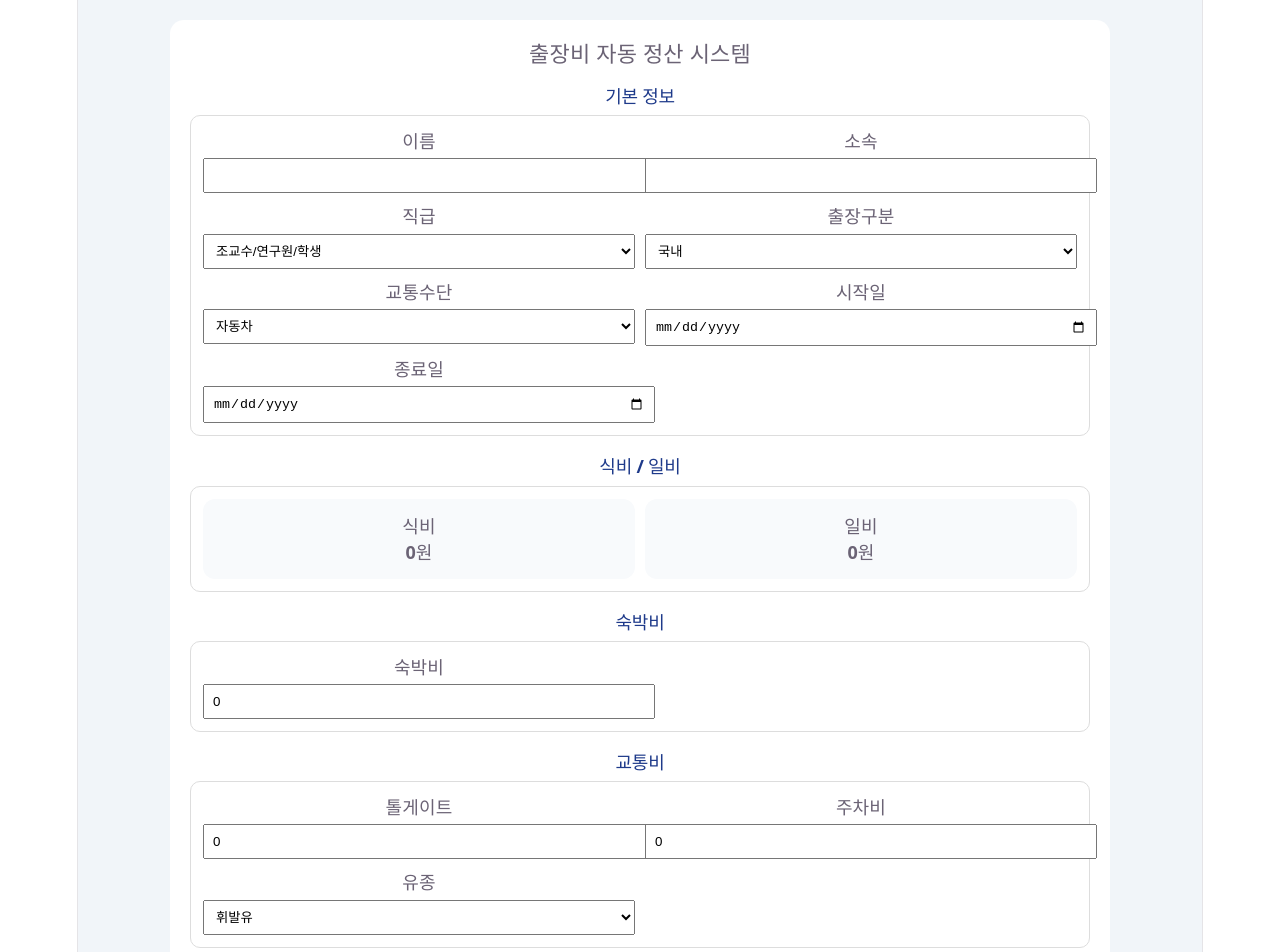
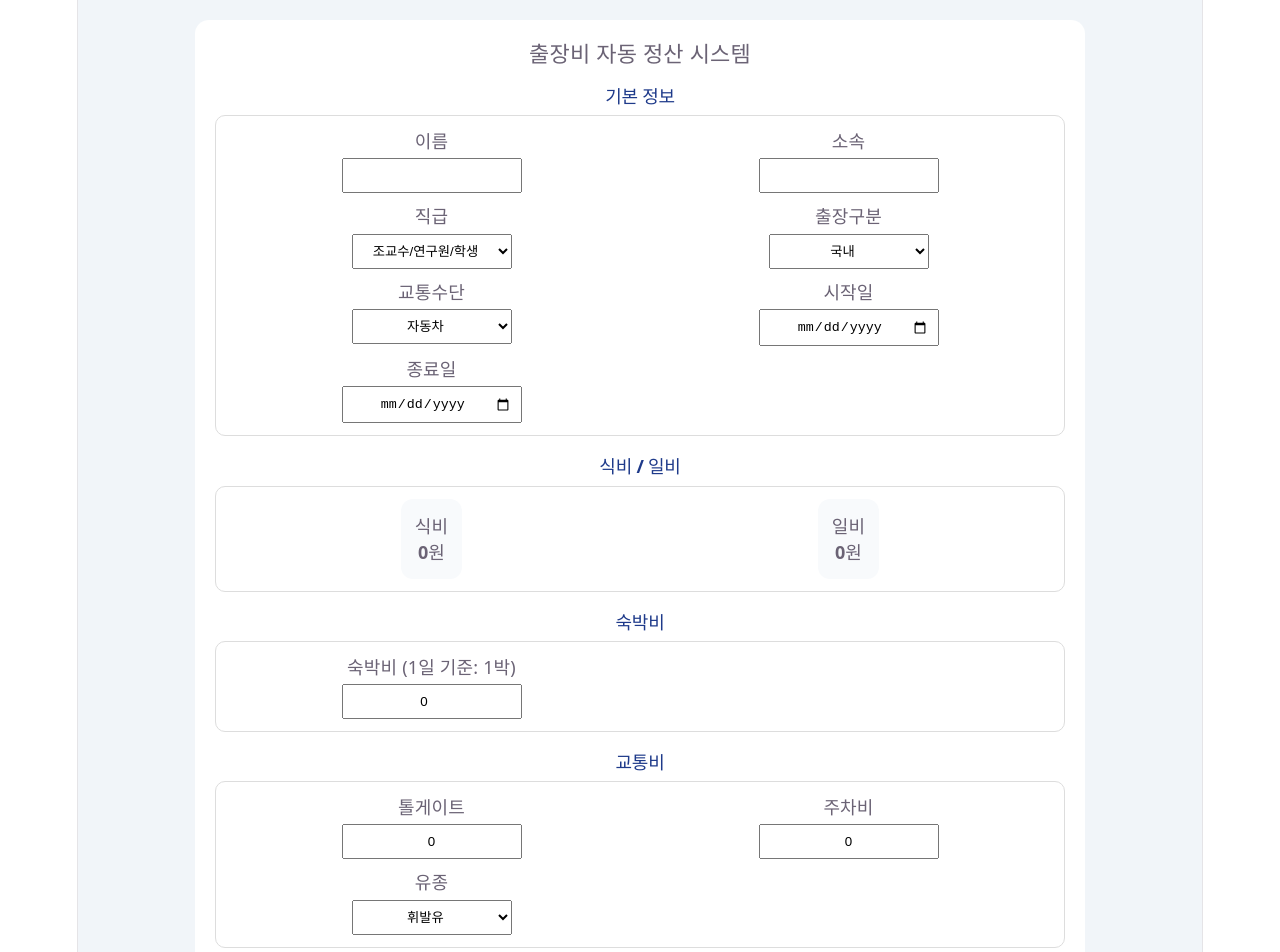
Before and after one commit to kongjuwooyh/business-trip, a React (Vite) app: page / in a window 1280 px wide. Shown: the top 952 px of the page. Built offline with nearby package versions, Linux system fonts and the light colour scheme.

Commit message:
restore lodging limit + final stabilization

```diff
--- a/src/App.jsx
+++ b/src/App.jsx
@@ -27,30 +27,39 @@ export default function App() {
     airParking: 0,
   });
 
-  /* ================= 계산 ================= */
-
+  /* ================= 출장일수 ================= */
   const days =
     form.start && form.end
       ? Math.max(
           1,
           Math.ceil(
-            (new Date(form.end) - new Date(form.start)) /
+            (new Date(form.end) -
+              new Date(form.start)) /
               (1000 * 60 * 60 * 24)
           ) + 1
         )
       : 0;
 
+  const isOneDay = days === 1;
+
+  /* ================= 계산 ================= */
   const meal = days * 25000;
   const daily = days * 25000;
 
   const transportTotal = (() => {
     if (form.type === "해외") {
-      return Number(cost.air) + Number(cost.airParking);
+      return (
+        Number(cost.air) +
+        Number(cost.airParking)
+      );
     }
 
     switch (form.transport) {
       case "자동차":
-        return Number(cost.toll) + Number(cost.parking);
+        return (
+          Number(cost.toll) +
+          Number(cost.parking)
+        );
       case "기차":
         return Number(cost.train);
       case "버스":
@@ -62,13 +71,24 @@ export default function App() {
     }
   })();
 
+  /* ================= 숙박 기준 ================= */
+  const lodgingLimit = 1; // 🔥 1일 기준 표시용 (요구사항)
+
+  const lodgingValue = isOneDay
+    ? 0
+    : Number(cost.lodging);
+
   const total =
-    meal + daily + Number(cost.lodging) + transportTotal;
+    meal +
+    daily +
+    lodgingValue +
+    transportTotal;
 
   /* ================= 저장 ================= */
-
   const saveImage = async () => {
-    const canvas = await html2canvas(ref.current, { scale: 2 });
+    const canvas = await html2canvas(ref.current, {
+      scale: 2,
+    });
     const a = document.createElement("a");
     a.download = "출장비.png";
     a.href = canvas.toDataURL();
@@ -76,18 +96,21 @@ export default function App() {
   };
 
   const savePDF = async () => {
-    const canvas = await html2canvas(ref.current, { scale: 2 });
+    const canvas = await html2canvas(ref.current, {
+      scale: 2,
+    });
+
     const img = canvas.toDataURL("image/png");
+    const pdf = new jsPDF("p", "mm", "a4");
 
-    const pdf = new jsPDF("p", "mm", "a4");
-    const w = pdf.internal.pageSize.getWidth();
-    const h = (canvas.height * w) / canvas.width;
+    const w =
+      pdf.internal.pageSize.getWidth();
+    const h =
+      (canvas.height * w) / canvas.width;
 
     pdf.addImage(img, "PNG", 0, 0, w, h);
     pdf.save("출장비.pdf");
   };
-
-  /* ================= UI ================= */
 
   return (
     <div style={bg}>
@@ -96,7 +119,7 @@ export default function App() {
 
         {/* 기본정보 */}
         <Section title="기본 정보">
-          <Grid2>
+          <Grid>
             <Input label="이름" />
             <Input label="소속" />
 
@@ -104,7 +127,10 @@ export default function App() {
               label="직급"
               value={form.position}
               onChange={(v) =>
-                setForm({ ...form, position: v })
+                setForm({
+                  ...form,
+                  position: v,
+                })
               }
               options={[
                 "교수/부교수",
@@ -116,7 +142,10 @@ export default function App() {
               label="출장구분"
               value={form.type}
               onChange={(v) =>
-                setForm({ ...form, type: v })
+                setForm({
+                  ...form,
+                  type: v,
+                })
               }
               options={["국내", "해외"]}
             />
@@ -125,7 +154,10 @@ export default function App() {
               label="교통수단"
               value={form.transport}
               onChange={(v) =>
-                setForm({ ...form, transport: v })
+                setForm({
+                  ...form,
+                  transport: v,
+                })
               }
               options={[
                 "자동차",
@@ -142,7 +174,10 @@ export default function App() {
               type="date"
               value={form.start}
               onChange={(v) =>
-                setForm({ ...form, start: v })
+                setForm({
+                  ...form,
+                  start: v,
+                })
               }
             />
 
@@ -151,37 +186,44 @@ export default function App() {
               type="date"
               value={form.end}
               onChange={(v) =>
-                setForm({ ...form, end: v })
+                setForm({
+                  ...form,
+                  end: v,
+                })
               }
             />
-          </Grid2>
+          </Grid>
         </Section>
 
-        {/* 식비/일비 */}
+        {/* 식비 */}
         <Section title="식비 / 일비">
-          <Grid2>
+          <Grid>
             <Card title="식비" value={meal} />
             <Card title="일비" value={daily} />
-          </Grid2>
+          </Grid>
         </Section>
 
         {/* 숙박 */}
         <Section title="숙박비">
-          <Grid2>
+          <Grid>
             <Input
-              label="숙박비"
+              label={`숙박비 (1일 기준: ${lodgingLimit}박)`}  // 🔥 기준 복구
               type="number"
-              value={cost.lodging}
+              value={lodgingValue}
               onChange={(v) =>
-                setCost({ ...cost, lodging: v })
+                setCost({
+                  ...cost,
+                  lodging: v,
+                })
               }
+              disabled={isOneDay}
             />
-          </Grid2>
+          </Grid>
         </Section>
 
         {/* 교통 */}
         <Section title="교통비">
-          <Grid2>
+          <Grid>
             {form.type === "해외" ? (
               <>
                 <Input
@@ -189,10 +231,12 @@ export default function App() {
                   type="number"
                   value={cost.air}
                   onChange={(v) =>
-                    setCost({ ...cost, air: v })
+                    setCost({
+                      ...cost,
+                      air: v,
+                    })
                   }
                 />
-
                 <Input
                   label="항공 주차비"
                   type="number"
@@ -211,7 +255,6 @@ export default function App() {
                   <>
                     <Input
                       label="톨게이트"
-                      type="number"
                       value={cost.toll}
                       onChange={(v) =>
                         setCost({
@@ -220,10 +263,8 @@ export default function App() {
                         })
                       }
                     />
-
                     <Input
                       label="주차비"
-                      type="number"
                       value={cost.parking}
                       onChange={(v) =>
                         setCost({
@@ -232,7 +273,6 @@ export default function App() {
                         })
                       }
                     />
-
                     <Select
                       label="유종"
                       value={cost.fuel}
@@ -256,7 +296,6 @@ export default function App() {
                 {form.transport === "기차" && (
                   <Input
                     label="기차비"
-                    type="number"
                     value={cost.train}
                     onChange={(v) =>
                       setCost({
@@ -270,7 +309,6 @@ export default function App() {
                 {form.transport === "버스" && (
                   <Input
                     label="버스비"
-                    type="number"
                     value={cost.bus}
                     onChange={(v) =>
                       setCost({
@@ -284,7 +322,6 @@ export default function App() {
                 {form.transport === "항공" && (
                   <Input
                     label="항공비"
-                    type="number"
                     value={cost.air}
                     onChange={(v) =>
                       setCost({
@@ -298,7 +335,6 @@ export default function App() {
                 {form.transport === "기타" && (
                   <Input
                     label="기타"
-                    type="number"
                     value={cost.etc}
                     onChange={(v) =>
                       setCost({
@@ -310,21 +346,27 @@ export default function App() {
                 )}
               </>
             )}
-          </Grid2>
+          </Grid>
         </Section>
 
         {/* 정산 */}
         <Section title="정산 요약">
-          <Grid2>
+          <Grid>
             <Card title="식비" value={meal} />
             <Card title="일비" value={daily} />
-            <Card title="숙박" value={cost.lodging} />
-            <Card title="교통" value={transportTotal} />
-            <Card title="총액" value={total} highlight />
-          </Grid2>
+            <Card title="숙박" value={lodgingValue} />
+            <Card
+              title="교통"
+              value={transportTotal}
+            />
+            <Card
+              title="총액"
+              value={total}
+              highlight
+            />
+          </Grid>
         </Section>
 
-        {/* 버튼 */}
         <div style={btnWrap}>
           <button style={btn} onClick={saveImage}>
             이미지 저장
@@ -359,17 +401,21 @@ function Section({ title, children }) {
 
 function Input({
   label,
-  type = "text",
   value,
   onChange,
+  type = "text",
+  disabled,
 }) {
   return (
-    <div>
+    <div style={field}>
       <label>{label}</label>
       <input
         type={type}
         value={value}
-        onChange={(e) => onChange?.(e.target.value)}
+        disabled={disabled}
+        onChange={(e) =>
+          onChange?.(e.target.value)
+        }
         style={input}
       />
     </div>
@@ -384,12 +430,14 @@ function Select({
   disabled,
 }) {
   return (
-    <div>
+    <div style={field}>
       <label>{label}</label>
       <select
         value={value}
-        onChange={(e) => onChange?.(e.target.value)}
         disabled={disabled}
+        onChange={(e) =>
+          onChange?.(e.target.value)
+        }
         style={input}
       >
         {options.map((o) => (
@@ -426,11 +474,13 @@ const bg = {
   background: "#f1f5f9",
   minHeight: "100vh",
   padding: 20,
+  display: "flex",
+  justifyContent: "center",
 };
 
 const wrap = {
-  maxWidth: 900,
-  margin: "0 auto",
+  width: "100%",
+  maxWidth: 850,
   background: "#fff",
   padding: 20,
   borderRadius: 14,
@@ -457,18 +507,26 @@ const box = {
   borderRadius: 10,
 };
 
+const field = {
+  display: "flex",
+  flexDirection: "column",
+  alignItems: "center",
+};
+
 const input = {
-  width: "100%",
+  width: "160px",
   padding: 8,
   marginTop: 4,
+  textAlign: "center",
 };
 
-const Grid2 = ({ children }) => (
+const Grid = ({ children }) => (
   <div
     style={{
       display: "grid",
       gridTemplateColumns: "1fr 1fr",
       gap: 10,
+      justifyItems: "center",
     }}
   >
     {children}
```
